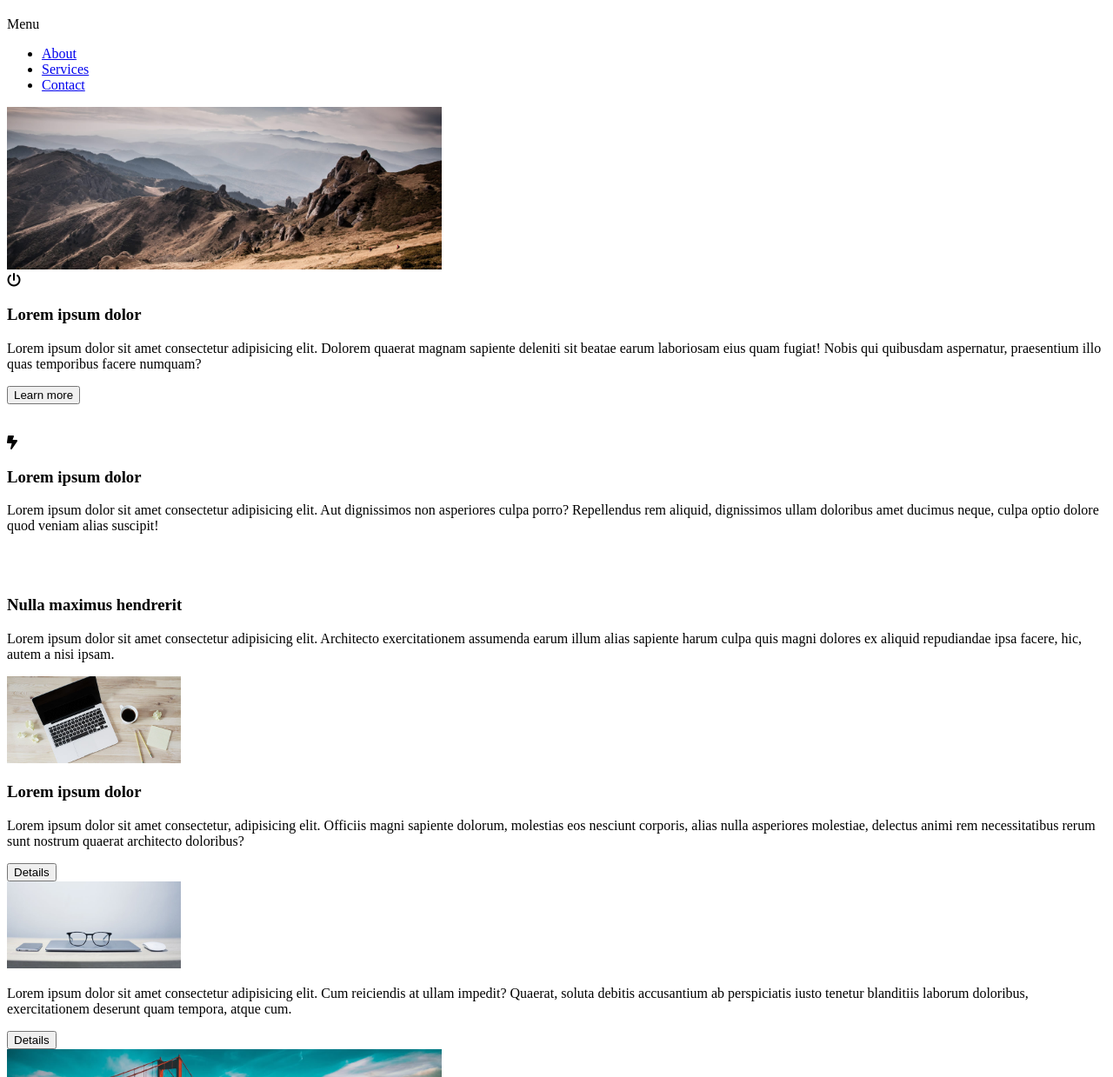
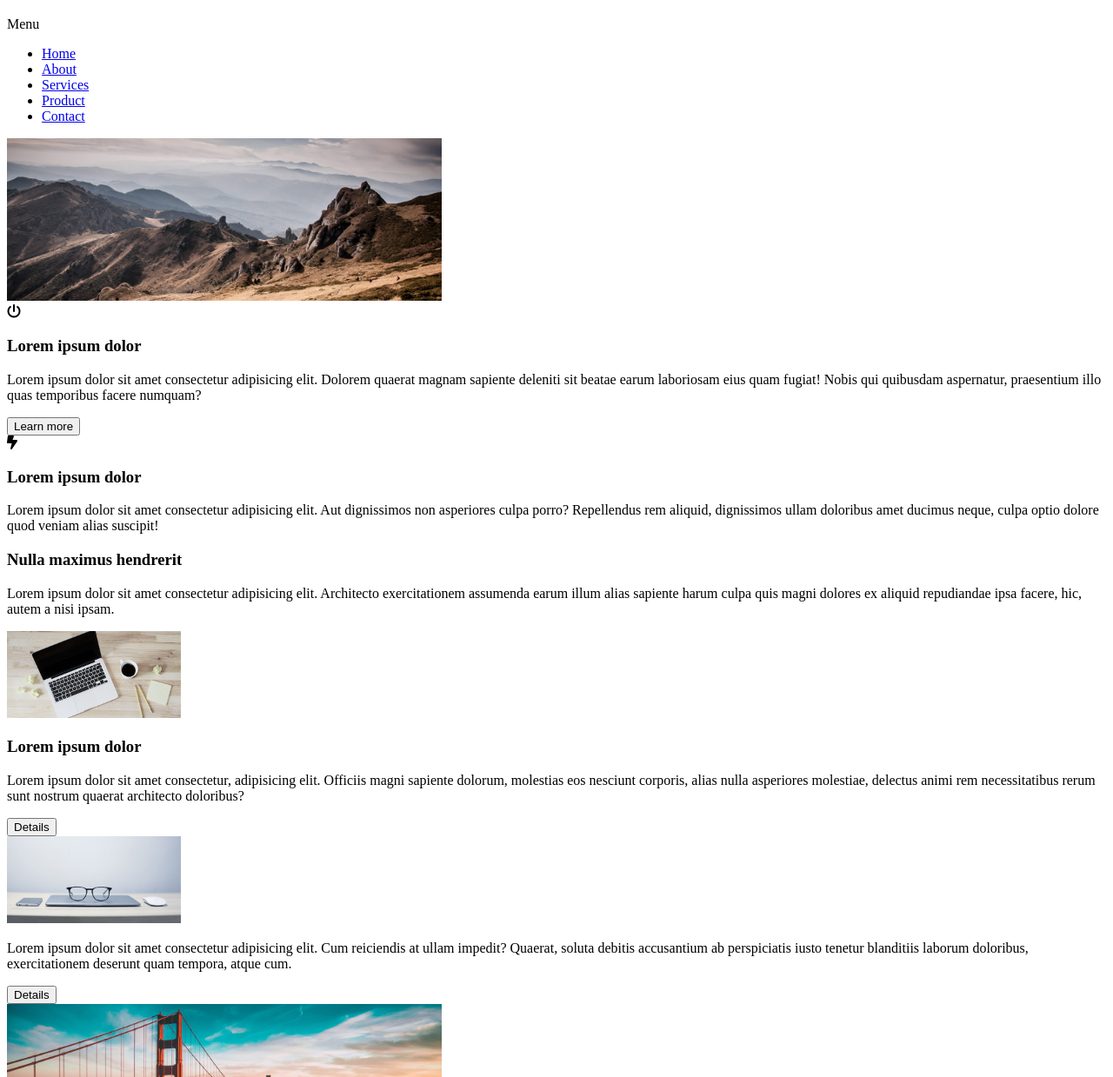
Before and after one commit to PunkHazard07/box-structure-project, a plain HTML site: page index.html in a window 1280 px wide. Shown: the part 61-1300 px from the top of the page at 87% size. Drawn offline with Linux system fonts and the light colour scheme.

Commit message:
updated html structure

```diff
--- a/index.html
+++ b/index.html
@@ -18,95 +18,94 @@
                         <!-- local links -->
                         <nav>
                             <ul>
-                                <li> <a href="#about">About</a></li>
+                                <li> <a href="#home">Home</a></li>
+                                <li><a href="#about">About</a></li>
                                 <li><a href="#service">Services</a></li>
+                                <li><a href="#product">Product</a></li>
                                 <li><a href="#contact">Contact</a></li>
+
                             </ul>
                         </nav>
                     </div>
                 </div>
                 </header>
 
-                <!-- hero section -->
+                <!-- home section -->
+                 <section id="home">
                 <!-- image -->
                 <img src="images/Hills.jpg" alt="hills" width="500" height="">
+                </section>
 
                 <!-- main section -->
+
                 <main>
                     <section id="about">
-                    <div>
                         <div>
                             <i class="fa-duotone fa-solid fa-power-off"></i>
                             <h3>Lorem ipsum dolor</h3>
                             <p>Lorem ipsum dolor sit amet consectetur adipisicing elit. Dolorem quaerat magnam sapiente deleniti sit beatae earum laboriosam eius quam fugiat! Nobis qui quibusdam aspernatur, praesentium illo quas temporibus facere numquam?</p>
-                            <div>
-                                <input type="button" value="Learn more">
+                            <input type="button" value="Learn more">
                             </div>
-                        </div>
-                        <br>
-                        <br>
+
                         <div>
                             <i class="fa-solid fa-bolt-lightning"></i>
                             <h3>Lorem ipsum dolor</h3>
                             <p>Lorem ipsum dolor sit amet consectetur adipisicing elit. Aut dignissimos non asperiores culpa porro? Repellendus rem aliquid, dignissimos ullam doloribus amet ducimus neque, culpa optio dolore quod veniam alias suscipit!</p>
                         </div>
-                        <br>
-                        <br>
 
                         <div>
                             <h3>Nulla maximus hendrerit</h3>
                             <p>Lorem ipsum dolor sit amet consectetur adipisicing elit. Architecto exercitationem assumenda earum illum alias sapiente harum culpa quis magni dolores ex aliquid repudiandae ipsa facere, hic, autem a nisi ipsam.</p>
                         </div>
-                    </div>
                 </section>
+
                 <section id="service">
-                    <div>
                         <div>
                             <img src="images/work station 1.jpg" alt="Work station" width="200">
 
                             <h3>Lorem ipsum dolor</h3>
                             <p>Lorem ipsum dolor sit amet consectetur, adipisicing elit. Officiis magni sapiente dolorum, molestias eos nesciunt corporis, alias nulla asperiores molestiae, delectus animi rem necessitatibus rerum sunt nostrum quaerat architecto doloribus?</p>
-                            <div><input type="button" value="Details"></div>
+                            <input type="button" value="Details">
                         </div>
+
                         <div>
                             <img src="images/workstation 2.jpg" alt="workstation2" width="200">
 
                             <p>Lorem ipsum dolor sit amet consectetur adipisicing elit. Cum reiciendis at ullam impedit? Quaerat, soluta debitis accusantium ab perspiciatis iusto tenetur blanditiis laborum doloribus, exercitationem deserunt quam tempora, atque cum.</p>
-                        <div><input type="button" value="Details"></div>
+                        <input type="button" value="Details">
                         </div>
                         <div>
                             <img src="images/Cali bridge.jpg" alt="califonia bridge" width="500">
                         </div>
-                    </div>
+                    </section>
 
-                    <div>
+                    <section id="product">
                         <div>
                             <img src="images/cup 1.jpg" alt="hands holding a cup" width="250" height="400
                             ">
                         </div>
                         <div>
+
                             <div>
                                 <img src="images/Laptop 1.jpg" alt="laptop1" width="" height="100">
                                 <div><p>Lorem ipsum dolor sit amet consectetur adipisicing elit. Id odit ex ab sequi dolore saepe, vitae eligendi sed quo iure harum inventore qui cum, soluta, magni ad aut. Unde, perspiciatis.</p></div>
                             </div>
+
                             <div>
                                 <img src="images/Laptop 2.jpg" alt="laptop2" width="" height="100">
                                 <div><p>Lorem, ipsum dolor sit amet consectetur adipisicing elit. Repellat esse eius neque hic ex odio beatae dicta, optio tenetur, vero voluptas reiciendis fugiat iste? Accusamus natus ipsam numquam corrupti impedit</p></div>
                             </div>
+
                             <div>
                                 <img src="images/Laptop 3.jpg" alt="laptop3" width="" height="100">
                                 <div><p>Lorem ipsum dolor sit amet consectetur adipisicing elit. In alias maxime molestias, nemo repellat qui quod obcaecati at quibusdam architecto voluptates nobis laboriosam, soluta sint eveniet omnis natus aliquid id</p></div>
                             </div>
+
                         </div>
-                    </div>
-                </section>
-                </main>
+                    </section>
 
-                <!-- footer section -->
-                <footer>
-                <section id="contact">
-                    <div>
-                        <div>
+                    <section id="contact">
+                     <div>
                             <form action="">
                                 <input type="text" id="names" placeholder="Name">
                                 <input type="email" id="email" placeholder="email">
@@ -117,14 +116,18 @@
                                 <input type="button" value="Send it Now">
                             </form>
                         </div>
+
                         <div>
                             <h3>Contact Us</h3>
                             <p>Lorem ipsum dolor sit amet consectetur adipisicing elit. Voluptatibus reprehenderit deserunt similique dicta dolore dolorum exercitationem aliquam adipisci repellendus magni, natus quibusdam architecto nobis totam excepturi harum atque rerum recusandae!</p>
                         </div>
 
-                        <p>Copyright 2018 Your Company Name- Design Central</p>
-                    </div>
-                </section>
+                    </section>
+                </main>
+
+                <!-- footer section -->
+                <footer>
+                <p>Copyright 2018 Your Company Name- Design Central</p>
                 </footer>
                 <p><a href="#top"><input type="button" value="Back to top"></a></p>
             </body>
```
